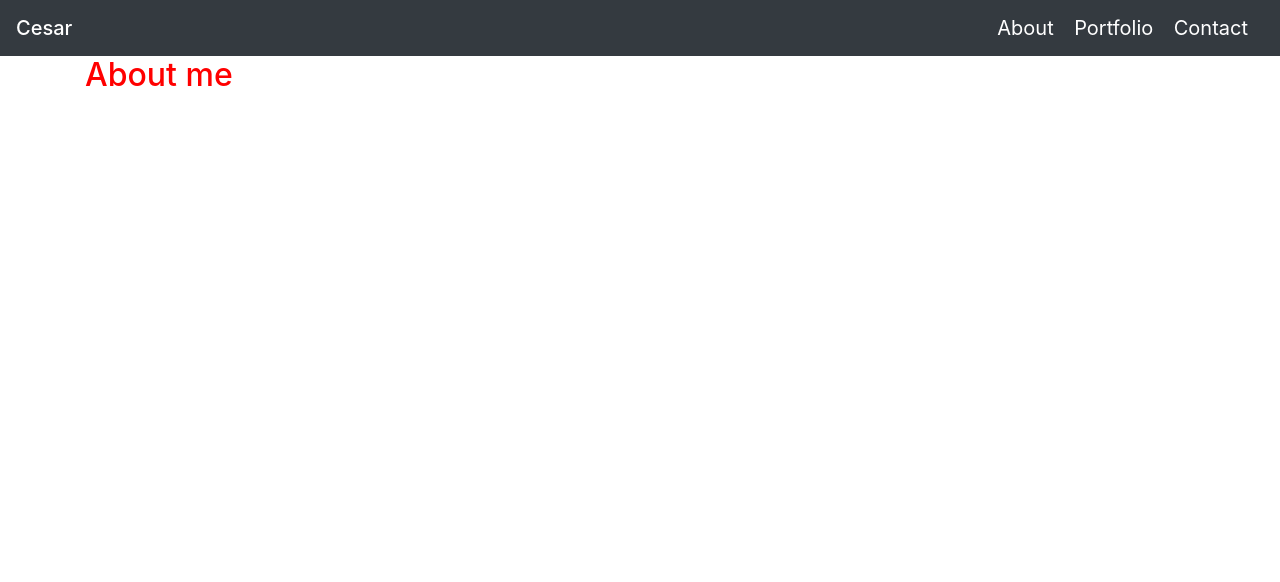
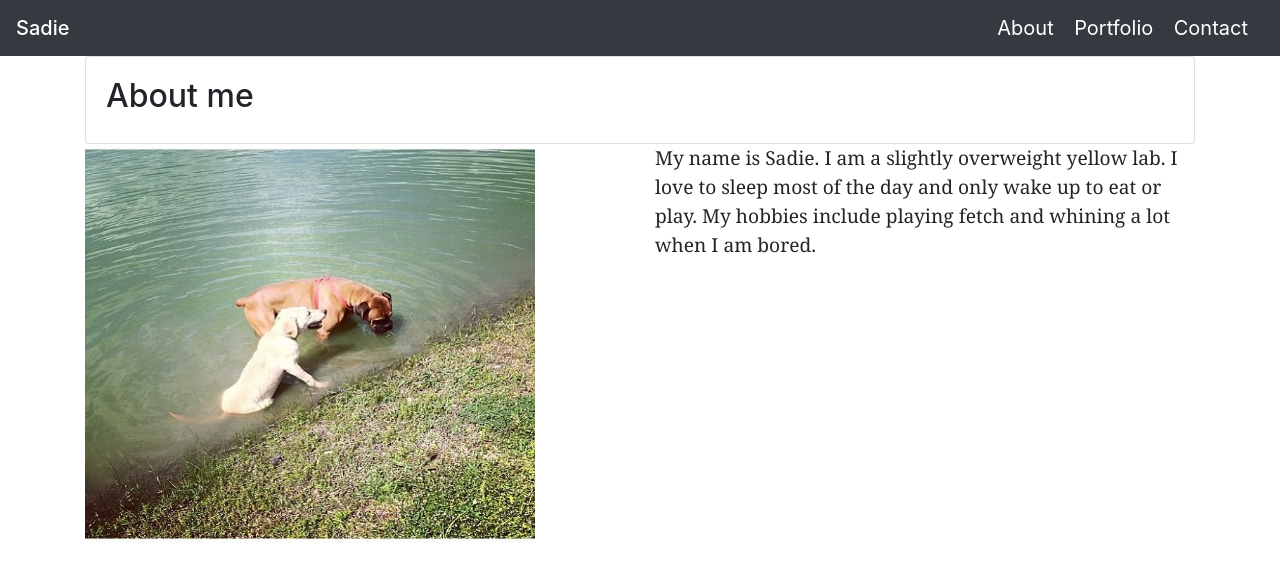
Before and after one commit to cesaranz7/Responsive-Portfolio-HW, a plain HTML site: page index.html in a window 1280 px wide. Drawn offline with nearby package versions, Linux system fonts and the light colour scheme.

Commit message:
Added Contact Form, Images, and Bio

```diff
--- a/index.html
+++ b/index.html
@@ -14,9 +14,9 @@
 </head>
 
 <body>
-
+    <!-- Navigation Bar  -->
     <nav class="navbar  navbar-dark bg-dark">
-        <span class="navbar-brand mb-0 h1">Cesar</span>
+        <span class="navbar-brand mb-0 h1">Sadie</span>
 
         <section>
             <a class="navbar-brand" href="index.html">About</a>
@@ -25,14 +25,33 @@
         </section>
     </nav>
 
-<section class="container">
-    <section class="row">
-        <section class="col-md-12">
-            <h2>About me</h2>
+    <!-- Main Body  -->
+    <section class="container">
+        <section class="row">
+            <section class="col-md-12">
+                <!-- Gets wrapped in a card -->
+                <section class="card">
+                    <section class="card-body">
+                        <h2>About me</h2>
+                    </section>
+                </section>
+            </section>
         </section>
 
+
+        <section class="row">
+            <section class="col-md-6">
+                <img class="Dogimage" src="assets/Images/Sadie_And_Bruce.jpeg">
+            </section>
+            <section class="col-md-6">
+                <p id="AboutMeFont"> My name is Sadie. I am a slightly overweight yellow lab.
+                    I love to sleep most of the day and only wake
+                    up to eat or play. My hobbies include playing fetch
+                    and whining a lot when I am bored.
+                </p>
+            </section>
+        </section>
     </section>
-</section>
 
 </body>
 
--- a/style.css
+++ b/style.css
@@ -1,4 +1,26 @@
 /* Index Page */
+
 h2 {
-    color: red;
+
 }
+
+.Dogimage {
+    height: 400px;
+    width: 450px;
+}
+
+#AboutMeFont {
+    font-family: Georgia, 'Times New Roman', Times, serif;
+    font-size: larger;
+
+}
+
+
+/* Portfolio Page  */
+
+#SadieByTheLake {
+    height: 350px;
+    width: 350px;
+    margin-top: 30px;
+    margin-left: 100px;
+}
```
Also changed, not shown: contact.html (+30 -6 lines), portfolio.html (+14 -2 lines), Assets/Images/Sadie_And_Bruce.jpeg (added), Assets/Images/Sadie_By_The_Lake.jpeg (added), Assets/Images/Sadie_and_KK.jpeg (added), Assets/Images/Sadie_and_penny.jpeg (added).
